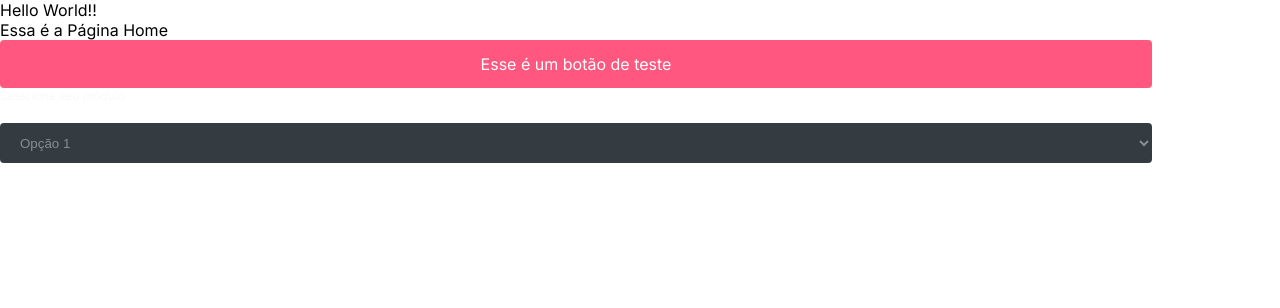
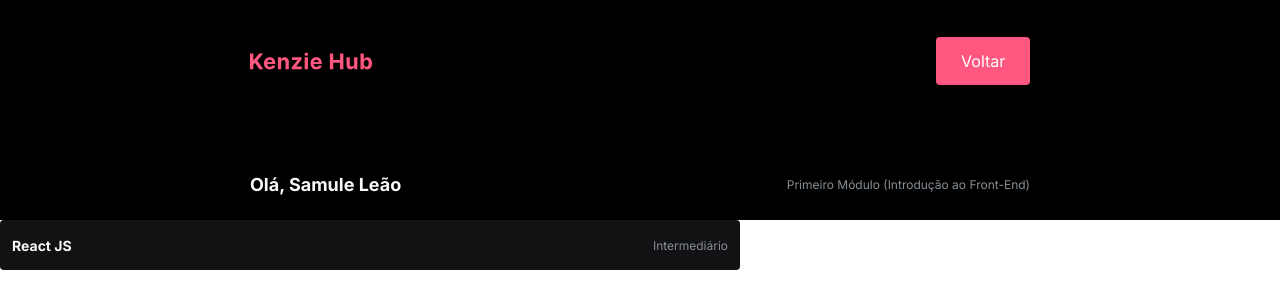
Before and after one commit to Kenzie-Academy-Brasil-Developers/react-entrega-s2-kenzie-hub-nehamamandelbaum, a React (Create React App) app in the folder kenzie-hub/: page / in a window 1280 px wide. Shown: the top 308 px of the page. Built offline with nearby package versions, Linux system fonts and the light colour scheme.

Commit message:
feature: card component created

```diff
--- /dev/null
+++ b/kenzie-hub/src/components/Card/index.jsx
@@ -0,0 +1,12 @@
+import { Container } from "./styles";
+
+const Card = ({ name, level }) => {
+  return (
+    <Container>
+      <h3>{name}</h3>
+      <span>{level}</span>
+    </Container>
+  );
+};
+
+export default Card;
--- /dev/null
+++ b/kenzie-hub/src/components/Card/styles.js
@@ -0,0 +1,22 @@
+import styled from "styled-components";
+
+export const Container = styled.div`
+  height: 50px;
+  width: 100%;
+  max-width: 740px;
+  display: flex;
+  justify-content: space-between;
+  align-items: center;
+  background: var(--grey-4);
+  padding: 0px 12px;
+  border-radius: var(--radius-inputs-buttons-cards);
+
+  h3 {
+    color: var(--grey-0);
+    font-size: 14px;
+  }
+  span {
+    color: var(--grey-1);
+    font-size: 12px;
+  }
+`;
--- a/kenzie-hub/src/pages/Home/index.jsx
+++ b/kenzie-hub/src/pages/Home/index.jsx
@@ -1,16 +1,29 @@
+import { Header, NavBar, Main } from "./styles";
 import Button from "../../components/Button";
-import Select from "../../components/Select";
+
+import logo from "../../assets/logo.svg";
+
+import Card from "../../components/Card";
 
 const Home = () => {
   return (
     <>
-      <div> Hello World!! </div>
-      <div>Essa é a Página Home</div>
-      <Button>Esse é um botão de teste</Button>
-      <Select
-        options={["Opção 1", "Opção 2"]}
-        label="Selecione seu módulo"
-      ></Select>
+      <NavBar>
+        <div>
+          <img src={logo} alt="Kenzie Hub Logo" />
+          <Button>Voltar</Button>
+        </div>
+      </NavBar>
+
+      <Header>
+        <div>
+          <h1>Olá, Samule Leão</h1>
+          <span>Primeiro Módulo (Introdução ao Front-End)</span>
+        </div>
+      </Header>
+      <Main>
+        <Card name="React JS" level="Intermediário"></Card>
+      </Main>
     </>
   );
 };
--- /dev/null
+++ b/kenzie-hub/src/pages/Home/styles.js
@@ -0,0 +1,49 @@
+import styled from "styled-components";
+
+export const NavBar = styled.nav`
+  background-color: black;
+  height: 110px;
+  display: flex;
+  justify-content: center;
+  align-items: flex-end;
+  padding-bottom: 25px;
+
+  div {
+    width: 100%;
+    max-width: 780px;
+
+    display: flex;
+    justify-content: space-between;
+    button {
+      width: 12%;
+    }
+  }
+`;
+
+export const Header = styled.header`
+  background-color: black;
+  height: 110px;
+  display: flex;
+  justify-content: center;
+  align-items: flex-end;
+  padding-bottom: 25px;
+  color: var(--grey-0);
+
+  div {
+    width: 100%;
+    max-width: 780px;
+
+    display: flex;
+    justify-content: space-between;
+    align-items: center;
+    h1 {
+      font-size: 18px;
+    }
+    span {
+      font-size: 12px;
+      color: var(--grey-1);
+    }
+  }
+`;
+
+export const Main = styled.main``;
```
